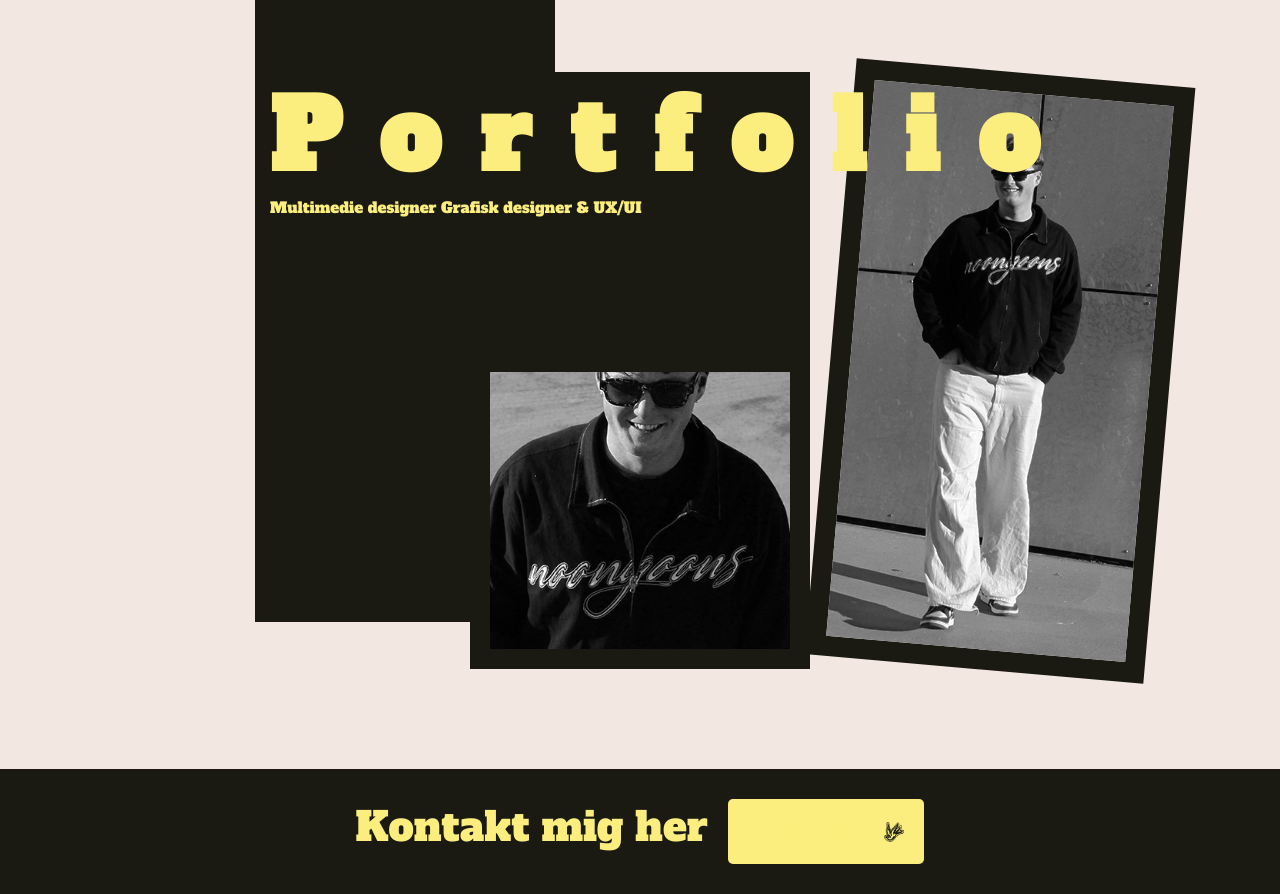
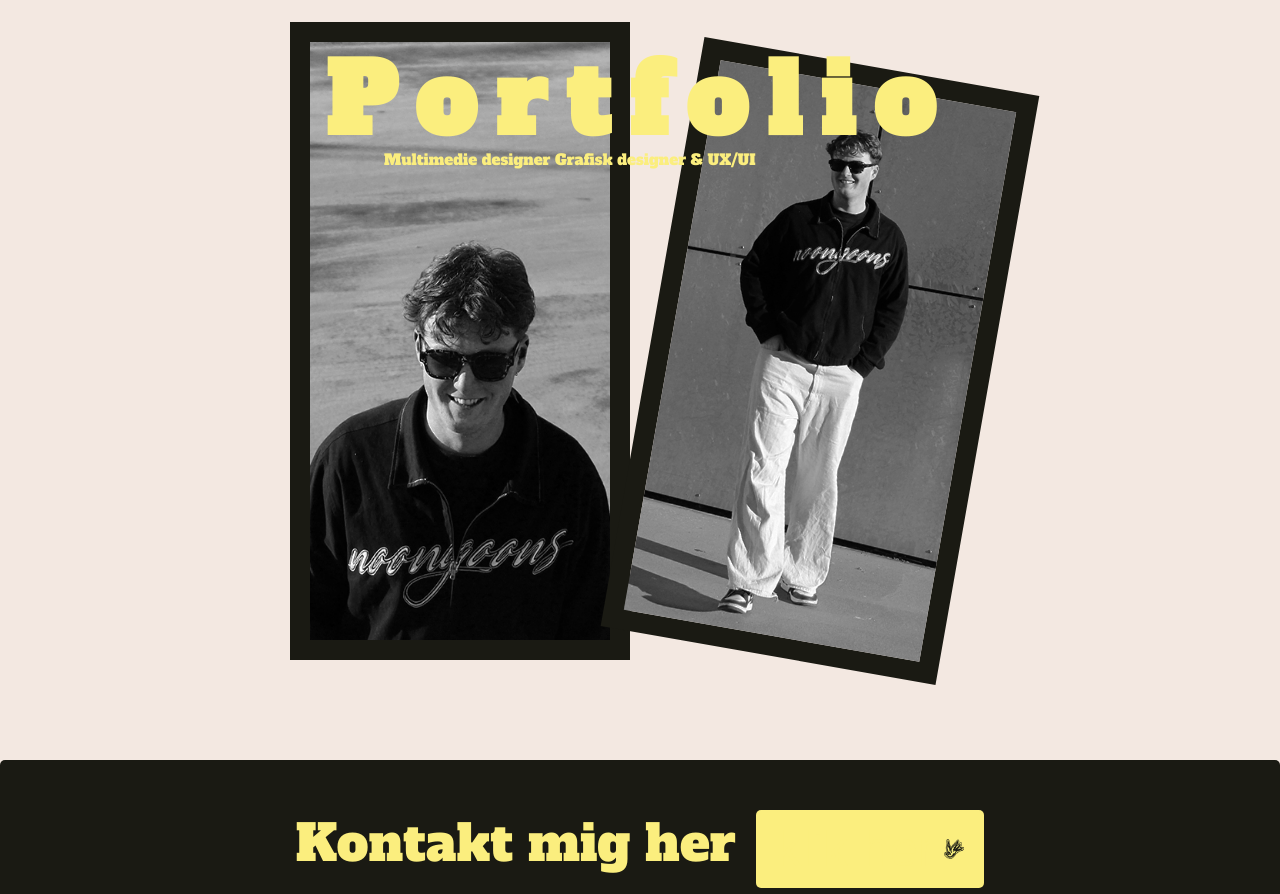
Before and after one commit to OscarAIH/Personal-Branding, a plain HTML site: page portfolio/index.html in a window 1280 px wide. Shown: the part 178-1072 px from the top of the page. Drawn offline with Linux system fonts and the light colour scheme.

Commit message:
slut for idav

```diff
--- a/portfolio/css/styles.css
+++ b/portfolio/css/styles.css
@@ -57,70 +57,56 @@ main {
 h1 {
     font-size: 6em;
     color: #FBEE7E;
-    position: relative;
-    z-index: 2; /* Ensure h1 text is above the pseudo-element */
-    margin-left: 270px;
-    margin-top: 0;
-    letter-spacing: 40px;
-}
-
-h1::before {
-    content: '';
     position: absolute;
-    width: 520px; /* Keep the original width */
-    height: 300px; /* Keep the original height */
-    background-color: #1A1A13;
-    z-index: -1; /* Ensure it is behind the h1 text */
-    top: 0; /* Align with the top of h1 */
-    left: 0; /* Align with the left of h1 */
+    top: 15%; /* Centrerer vertikalt */
+    left: 50%; /* Centrerer horisontalt */
+    transform: translate(-50%, -50%); /* Justerer for præcis centrering */
+    z-index: 2;
+    margin: 0;
+    letter-spacing: 20px;
 }
 
 .subtitle {
     font-size: 15px;
     color: #FBEE7E;
     position: absolute;
-    top: 180px;
-    left: 270px;
+    top: 20%; /* Juster for at placere teksten korrekt under h1 */
+    left: 30%;
+    transform: translateX(-50%);
     z-index: 2;
-    opacity: 0;
-    transition: opacity 5s ease, transform 5s ease; /* Smooth transition */
+    opacity: 1;
 }
 
 .images-container {
     display: flex;
     justify-content: center;
-    align-items: flex-start;
+    align-items: center;
     position: relative;
-    margin-top: -211px;
+    margin-top: -50px; /* Juster efter behov */
 }
 
 .images {
     display: flex;
     gap: 20px;
-    margin-left: 360px;
     z-index: 1;
+    position: relative;
 }
 
-.image1, .image2 {
+.image1 {
     width: 300px;
     height: auto;
     border: 20px solid #1A1A13;
 }
 
 .image2 {
-    transform: rotate(5deg);
+    width: 300px;
+    height: auto;
+    border: 20px solid #1A1A13;
+    transform: rotate(10deg);
+    margin-top: 40px;
 }
 
-.vertical-line {
-    width: 300px;
-    height: 100vh;
-    background-color: #1A1A13;
-    margin-right: 20px;
-    position: fixed;
-    left: 255px;
-    top: 0;
-    z-index: -2;
-}
+
 
 .contact {
     font-size: 3em;
@@ -153,25 +139,21 @@ h2 {
 }
 
 .attention p {
-    font-size: 40px; /* Adjust font size if needed */
+    font-size: 50px; /* Adjust font size if needed */
     margin: 0; /* Remove default margin */
     color: #FBEE7E; /* Set text color to match the theme */
 }
 
-.attention p button {
-    color: #1A1A13;
-}
 
-.attention button {
-    background-color: #FBEE7E;
+.attention {
     color: #1A1A13;
     border: none;
-    padding: 10px 20px;
+    padding: 40px 20px;
     border-radius: 5px;
     cursor: pointer;
     display: flex;
     align-items: center;
-    gap: 10px;
+    gap: 20px;
     transition: transform 0.3s ease;
 }
 
@@ -359,7 +341,6 @@ button img {
         top: auto; /* Remove top positioning */
         left: auto; /* Remove left positioning */
         transform: none; /* Remove transform */
-        z-index: ;
         letter-spacing: 10px; /* Reduce letter spacing */
     }
 
@@ -414,11 +395,7 @@ button img {
         display: none;
     }
 
-    /* Hide dark green stripes */
-    .vertical-line,
-    h1::before {
-        display: none;
-    }
+
 }
 
 @media (max-width: 480px) {
```
